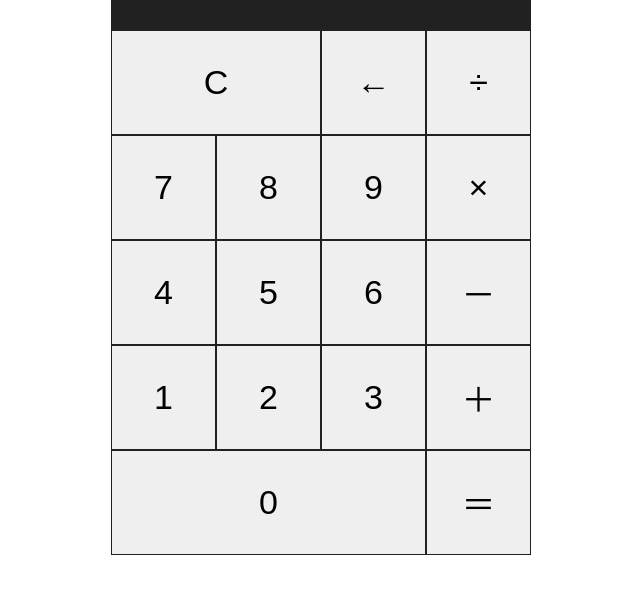
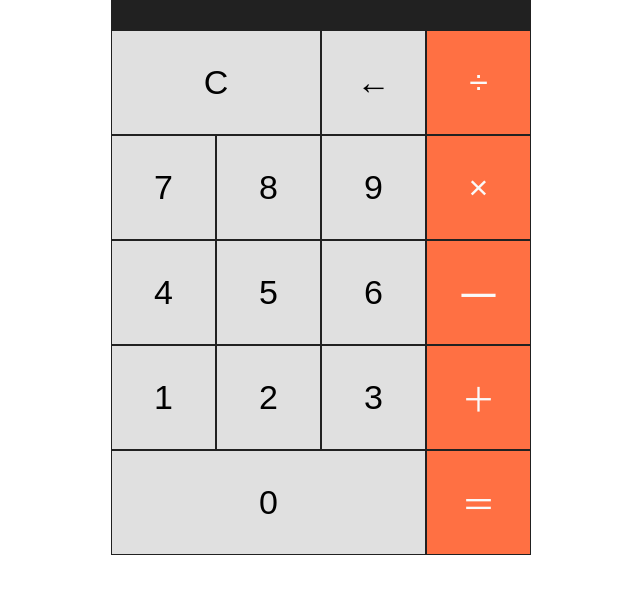
Before and after one commit to develcrafter/JS_Calculator, a plain HTML site: page index.html in a window 1280 px wide. Shown: the part 160-754 px from the top of the page, without its empty margins (319-959 px from the left). Drawn offline with Linux system fonts and the light colour scheme.

Commit message:
calc's style is done

```diff
--- a/style.css
+++ b/style.css
@@ -40,17 +40,45 @@
 .btn {
   /* flex: 1; */
   border: none;
-  margin: 0.25%;
+  margin: 0.15%;
+
   font-size: 34px;
+  /* font-weight: bold; */
+
   width: 25%;
+  cursor: pointer;
+  background-color: #e0e0e0;
+}
+
+.btn:hover {
+  background-color: #f5f5f5;
+}
+
+.btn:active {
+  background-color: #bdbdbd;
 }
 
 .btn.clear {
-  width: 50.5%;
+  width: 50.3%;
 }
 
+.btn.zero {
+  width: 75.6%;
+}
 
+.btn.operator {
+  background-color: #ff7043;
+  color: #fafafa;
+}
 
-.btn.zero {
-  width: 76%;
+.btn.operator:hover {
+  background-color: #ffab91;
 }
+
+.btn.operator:active {
+  background-color: #f4511e;
+}
+
+.btn.operator.minus {
+  font-size: 47px;
+}
```
